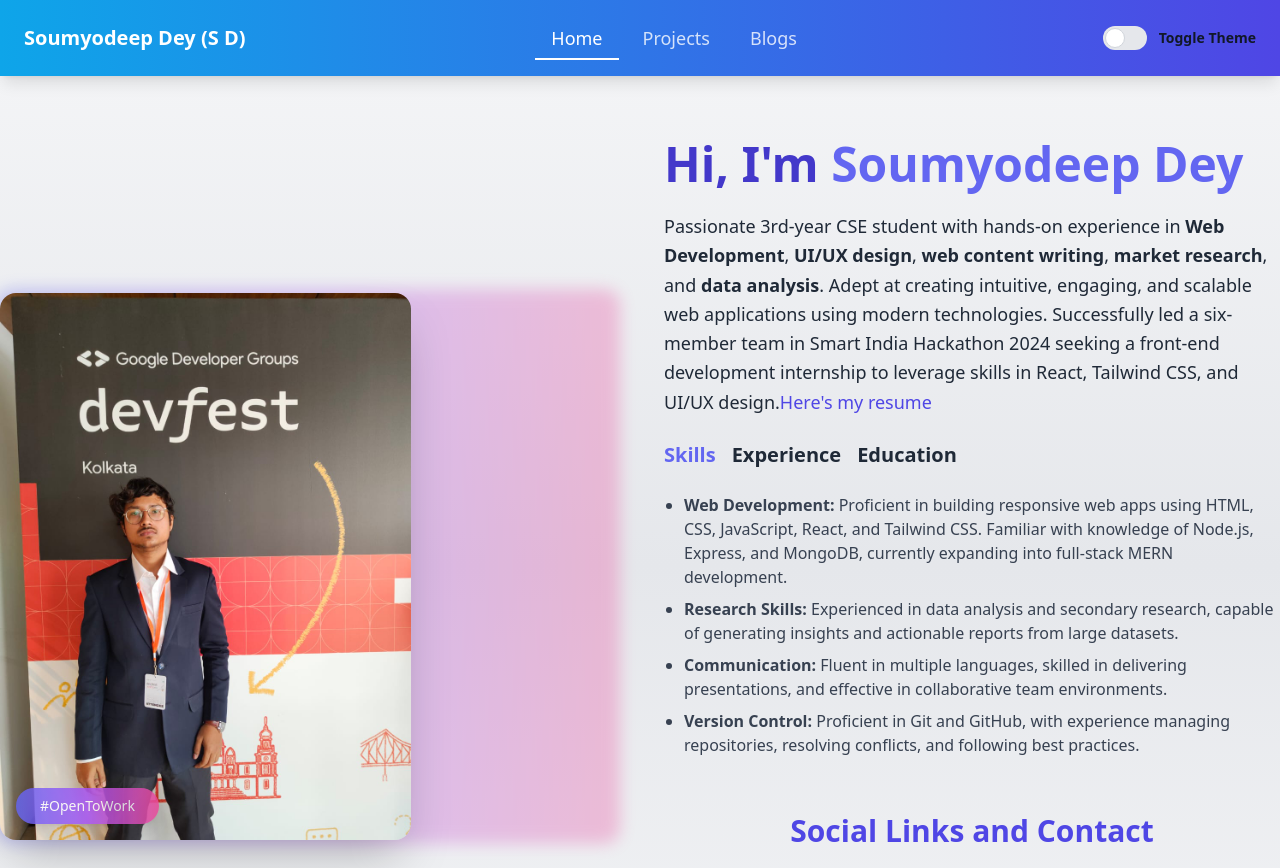
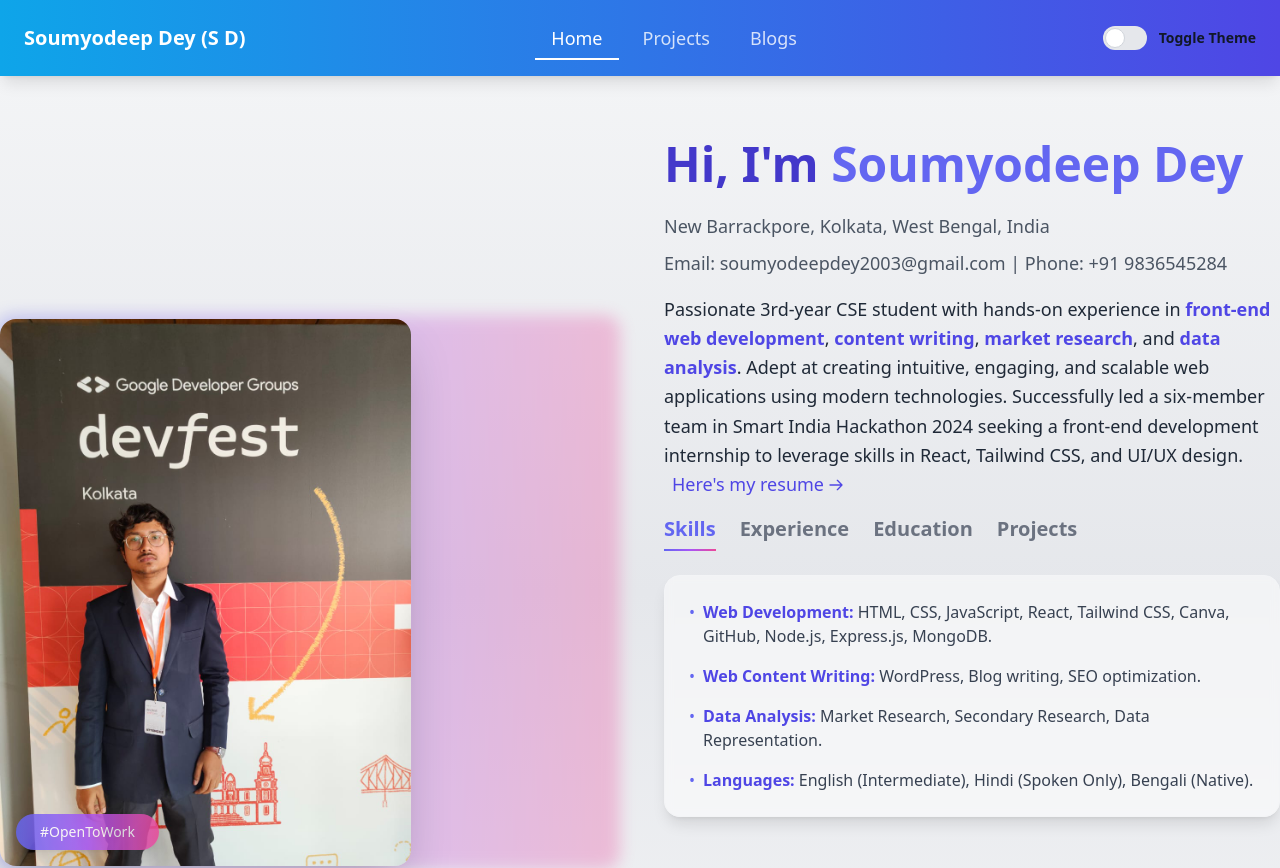
Before and after one commit to Soumyodeep-Dey/SD-portfolio, a React (Vite) app: page / in a window 1280 px wide. Shown: the top 868 px of the page. Built offline with nearby package versions, Linux system fonts and the light colour scheme.

Commit message:
css upgraded

```diff
--- a/src/components/Home/Home.jsx
+++ b/src/components/Home/Home.jsx
@@ -34,94 +34,161 @@ function Home() {
             <span className="text-indigo-500 dark:text-indigo-300">Soumyodeep Dey</span>
           </h1>
           <p className="text-lg leading-relaxed mb-4">
-            Passionate 3rd-year CSE student with hands-on experience in <strong>Web Development</strong>, <strong>UI/UX design</strong>, <strong>web content writing</strong>, <strong>market research</strong>, and <strong>data analysis</strong>. Adept at creating intuitive, engaging, and scalable web applications using modern
+            <span className="block text-gray-600 dark:text-gray-400 mb-2">New Barrackpore, Kolkata, West Bengal, India</span>
+            <span className="block text-gray-600 dark:text-gray-400 mb-4">Email: soumyodeepdey2003@gmail.com | Phone: +91 9836545284</span>
+            Passionate 3rd-year CSE student with hands-on experience in <strong className="text-indigo-600 dark:text-indigo-400">front-end web development</strong>, <strong className="text-indigo-600 dark:text-indigo-400">content writing</strong>, <strong className="text-indigo-600 dark:text-indigo-400">market research</strong>, and <strong className="text-indigo-600 dark:text-indigo-400">data analysis</strong>. Adept at creating intuitive, engaging, and scalable web applications using modern
             technologies. Successfully led a six-member team in Smart India Hackathon 2024 seeking a front-end development
             internship to leverage skills in React, Tailwind CSS, and UI/UX design.
             <a
               href="https://drive.google.com/file/d/1fHSCn7OesX4uDFF9IHBtAWqbDz5OVndW/view?usp=drive_link"
-              className="text-indigo-600 dark:text-indigo-400 hover:text-indigo-800 dark:hover:text-indigo-300 transition-colors duration-300"
+              className="inline-flex items-center ml-2 text-indigo-600 dark:text-indigo-400 hover:text-indigo-800 dark:hover:text-indigo-300 transition-colors duration-300"
             >
               Here&apos;s my resume
+              <svg className="w-4 h-4 ml-1" fill="none" stroke="currentColor" viewBox="0 0 24 24">
+                <path strokeLinecap="round" strokeLinejoin="round" strokeWidth={2} d="M14 5l7 7m0 0l-7 7m7-7H3" />
+              </svg>
             </a>
           </p>
 
           {/* Section Tabs */}
-          <div className="flex space-x-4 mt-6">
-            {['skills', 'experience', 'education'].map((section) => (
-              <span
+          <div className="flex space-x-6 mb-8">
+            {['skills', 'experience', 'education', 'projects'].map((section) => (
+              <button
                 key={section}
-                className={`text-xl font-semibold cursor-pointer transition-colors ${
+                onClick={() => setActiveSection(section)}
+                className={`text-xl font-semibold relative transition-all duration-300 ${
                   activeSection === section
                     ? 'text-indigo-500 dark:text-indigo-400'
-                    : 'hover:text-indigo-500 dark:hover:text-indigo-300'
+                    : 'text-gray-500 dark:text-gray-400 hover:text-indigo-500 dark:hover:text-indigo-400'
                 }`}
-                onClick={() => setActiveSection(section)}
               >
                 {section.charAt(0).toUpperCase() + section.slice(1)}
-              </span>
+                {activeSection === section && (
+                  <span className="absolute -bottom-2 left-0 w-full h-0.5 bg-gradient-to-r from-indigo-500 via-purple-500 to-pink-500"></span>
+                )}
+              </button>
             ))}
           </div>
 
           {/* Displayed Section Content */}
-          <div className="mt-6 space-y-2">
+          <div className="mt-8 space-y-4 bg-white/50 dark:bg-gray-800/50 backdrop-blur-sm rounded-2xl p-6 shadow-lg border border-gray-100 dark:border-gray-700">
             {activeSection === 'skills' && (
-              <ul className="list-disc pl-5 text-gray-700 dark:text-gray-200">
-                <li className="pb-2">
-                  <span className="font-semibold">Web Development:</span> Proficient in building responsive web apps using HTML, CSS, JavaScript, React, and Tailwind CSS. Familiar with knowledge of Node.js, Express, and MongoDB, currently expanding into full-stack MERN development.
+              <ul className="space-y-4 text-gray-700 dark:text-gray-200">
+                <li className="flex items-start group">
+                  <span className="text-indigo-500 dark:text-indigo-400 mr-2 group-hover:scale-110 transition-transform duration-300">•</span>
+                  <div>
+                    <span className="font-semibold text-indigo-600 dark:text-indigo-400">Web Development:</span> HTML, CSS, JavaScript, React, Tailwind CSS, Canva, GitHub, Node.js, Express.js, MongoDB.
+                  </div>
                 </li>
-                <li className="pb-2">
-                  <span className="font-semibold">Research Skills:</span> Experienced in data analysis and secondary research, capable of generating insights and actionable reports from large datasets.
+                <li className="flex items-start group">
+                  <span className="text-indigo-500 dark:text-indigo-400 mr-2 group-hover:scale-110 transition-transform duration-300">•</span>
+                  <div>
+                    <span className="font-semibold text-indigo-600 dark:text-indigo-400">Web Content Writing:</span> WordPress, Blog writing, SEO optimization.
+                  </div>
                 </li>
-                <li className="pb-2">
-                  <span className="font-semibold">Communication:</span> Fluent in multiple languages, skilled in delivering presentations, and effective in collaborative team environments.
+                <li className="flex items-start group">
+                  <span className="text-indigo-500 dark:text-indigo-400 mr-2 group-hover:scale-110 transition-transform duration-300">•</span>
+                  <div>
+                    <span className="font-semibold text-indigo-600 dark:text-indigo-400">Data Analysis:</span> Market Research, Secondary Research, Data Representation.
+                  </div>
                 </li>
-                <li className="pb-2">
-                  <span className="font-semibold">Version Control:</span> Proficient in Git and GitHub, with experience managing repositories, resolving conflicts, and following best practices.
+                <li className="flex items-start group">
+                  <span className="text-indigo-500 dark:text-indigo-400 mr-2 group-hover:scale-110 transition-transform duration-300">•</span>
+                  <div>
+                    <span className="font-semibold text-indigo-600 dark:text-indigo-400">Languages:</span> English (Intermediate), Hindi (Spoken Only), Bengali (Native).
+                  </div>
                 </li>
               </ul>
             )}
 
             {activeSection === 'experience' && (
-              <ul className="list-disc pl-5 text-gray-700 dark:text-gray-200">
-                <li className="pb-2">
-                  <span className="font-semibold">Web Content Writer | NaukriSafar (Jan 2025 - March 2025):</span> Published 100+ job-related blogs on WordPress, all SEO-optimized with scores above 70/100.
+              <ul className="space-y-4 text-gray-700 dark:text-gray-200">
+                <li className="flex items-start group">
+                  <span className="text-indigo-500 dark:text-indigo-400 mr-2 group-hover:scale-110 transition-transform duration-300">•</span>
+                  <div>
+                    <span className="font-semibold text-indigo-600 dark:text-indigo-400">Web Content Writer | NaukriSafar (Jan 2025 - March 2025):</span> Published Job related blogs (100+) on WordPress with best practices and SEO of all my blogs are equal or more than 70 out of 100.
+                  </div>
                 </li>
-                <li className="pb-2">
-                  <span className="font-semibold">Team Leader | Smart India Hackathon 2024 (Sep 2024 - Nov 2024):</span> Led a six-member team to develop "E-Scholar," a centralized React-based platform for paperless scholarship disbursement. Designed and refined UI/UX based on user feedback, enhancing accessibility and engagement.
+                <li className="flex items-start group">
+                  <span className="text-indigo-500 dark:text-indigo-400 mr-2 group-hover:scale-110 transition-transform duration-300">•</span>
+                  <div>
+                    <span className="font-semibold text-indigo-600 dark:text-indigo-400">Team Leader | Smart India Hackathon 2024 (Sep 2024 - Nov 2024):</span> Led a six-member team to develop "E-Scholar," a centralized React-based platform for paperless scholarship disbursement. Designed and refined UI/UX based on user feedback, enhancing accessibility and engagement.
+                  </div>
                 </li>
-                <li className="pb-2">
-                  <span className="font-semibold">Research Intern | DrMudhiwalla (Apr 2024 - Aug 2024):</span> Conducted in-depth market research, compiling data from 10+ reports into actionable insights. Designed branding materials, improving engagement by 25%.
+                <li className="flex items-start group">
+                  <span className="text-indigo-500 dark:text-indigo-400 mr-2 group-hover:scale-110 transition-transform duration-300">•</span>
+                  <div>
+                    <span className="font-semibold text-indigo-600 dark:text-indigo-400">Research Intern | DrMudhiwalla (Apr 2024 - Aug 2024):</span> Conducted in-depth market research, compiling data from 10+ reports into actionable insights. Designed branding materials, improving engagement by 25%.
+                  </div>
                 </li>
-                <li className="pb-2">
-                  <span className="font-semibold">Intern | The We Foundation (Nov 2023 - Jan 2024):</span> Performed secondary research on 25+ topics, visualizing key insights for strategic decision-making.
+                <li className="flex items-start group">
+                  <span className="text-indigo-500 dark:text-indigo-400 mr-2 group-hover:scale-110 transition-transform duration-300">•</span>
+                  <div>
+                    <span className="font-semibold text-indigo-600 dark:text-indigo-400">Intern | The We Foundation (Nov 2023 - Jan 2024):</span> Performed secondary research on 25+ topics, visualizing key insights for strategic decision-making.
+                  </div>
                 </li>
               </ul>
             )}
 
             {activeSection === 'education' && (
-              <ul className="list-disc pl-5 text-gray-700 dark:text-gray-200">
-                <li className="pb-2">
-                  <span className="font-semibold">B.Tech in Computer Science (YGPA: 7.6):</span> Pursuing undergraduate studies at Dr. Sudhir Chandra Sur Degree Engineering College (2022-2026), focusing on programming, data structures, algorithms, and software development practices.
+              <ul className="space-y-4 text-gray-700 dark:text-gray-200">
+                <li className="flex items-start group">
+                  <span className="text-indigo-500 dark:text-indigo-400 mr-2 group-hover:scale-110 transition-transform duration-300">•</span>
+                  <div>
+                    <span className="font-semibold text-indigo-600 dark:text-indigo-400">B.Tech. in Computer Science:</span> Dr. Sudhir Chandra Sur Institute of Technology & Sports Complex, MAKAUT (2022-2026).
+                  </div>
                 </li>
-                <li className="pb-2">
-                  <span className="font-semibold">Uccha Madhyamik (Percentage: 80%):</span> Completed higher secondary education (Science - PCMC) at Kodalia Agapur High School (H.S.) (2020-2022).
+                <li className="flex items-start group">
+                  <span className="text-indigo-500 dark:text-indigo-400 mr-2 group-hover:scale-110 transition-transform duration-300">•</span>
+                  <div>
+                    <span className="font-semibold text-indigo-600 dark:text-indigo-400">Higher Secondary (12th):</span> Completed with 80% marks.
+                  </div>
                 </li>
-                <li className="pb-2">
-                  <span className="font-semibold">Madhyamik (Percentage: 87%):</span> Completed secondary education at Kodalia Agapur High School (H.S.) (2014-2020).
+                <li className="flex items-start group">
+                  <span className="text-indigo-500 dark:text-indigo-400 mr-2 group-hover:scale-110 transition-transform duration-300">•</span>
+                  <div>
+                    <span className="font-semibold text-indigo-600 dark:text-indigo-400">Secondary (10th):</span> Completed with 87% marks.
+                  </div>
+                </li>
+              </ul>
+            )}
+
+            {activeSection === 'projects' && (
+              <ul className="space-y-4 text-gray-700 dark:text-gray-200">
+                <li className="flex items-start group">
+                  <span className="text-indigo-500 dark:text-indigo-400 mr-2 group-hover:scale-110 transition-transform duration-300">•</span>
+                  <div>
+                    <span className="font-semibold text-indigo-600 dark:text-indigo-400">Watchly (In Development):</span> A dynamic E-commerce end to end web app designed for selling watches.
+                  </div>
+                </li>
+                <li className="flex items-start group">
+                  <span className="text-indigo-500 dark:text-indigo-400 mr-2 group-hover:scale-110 transition-transform duration-300">•</span>
+                  <div>
+                    <span className="font-semibold text-indigo-600 dark:text-indigo-400">E-Scholar:</span> Led development of a paperless scholarship system for SIH 2024.
+                  </div>
+                </li>
+                <li className="flex items-start group">
+                  <span className="text-indigo-500 dark:text-indigo-400 mr-2 group-hover:scale-110 transition-transform duration-300">•</span>
+                  <div>
+                    <span className="font-semibold text-indigo-600 dark:text-indigo-400">Memeconomy:</span> Designed an intuitive UI for a meme-based trading platform for a hackathon.
+                  </div>
+                </li>
+                <li className="flex items-start group">
+                  <span className="text-indigo-500 dark:text-indigo-400 mr-2 group-hover:scale-110 transition-transform duration-300">•</span>
+                  <div>
+                    <span className="font-semibold text-indigo-600 dark:text-indigo-400">Amazon UI Clone:</span> Developed Amazon UI clone with HTML and CSS.
+                  </div>
                 </li>
               </ul>
             )}
           </div>
 
-          {/* Social Links and Contact Me Header */}
-          <div className="mt-12 text-center">
-            <h2 className="text-3xl font-bold text-indigo-600 dark:text-indigo-400">
-              Social Links and Contact
+          {/* Social Links Section */}
+          <div className="mt-16">
+            <h2 className="text-3xl font-bold text-center mb-8 text-indigo-600 dark:text-indigo-400">
+              Connect With Me
             </h2>
-          </div>
-
-          {/* Social Links Section */}
-          <div className="mt-12 grid grid-cols-2 gap-6 sm:grid-cols-5">
+            <div className="grid grid-cols-2 sm:grid-cols-5 gap-6">
               <a
                 href="https://www.linkedin.com/in/soumyodeep-dey-s-d-2a125b1a7/"
                 className="group flex flex-col items-center p-4 rounded-xl bg-white/50 dark:bg-gray-800/50 backdrop-blur-sm shadow-lg hover:shadow-xl transition-all duration-300 hover:-translate-y-1 border border-gray-100 dark:border-gray-700"
@@ -171,6 +238,7 @@ function Home() {
           </div>
         </div>
       </div>
+    </div>
   );
 }
 
```
Lines whose indentation alone changed are shown as unchanged.
